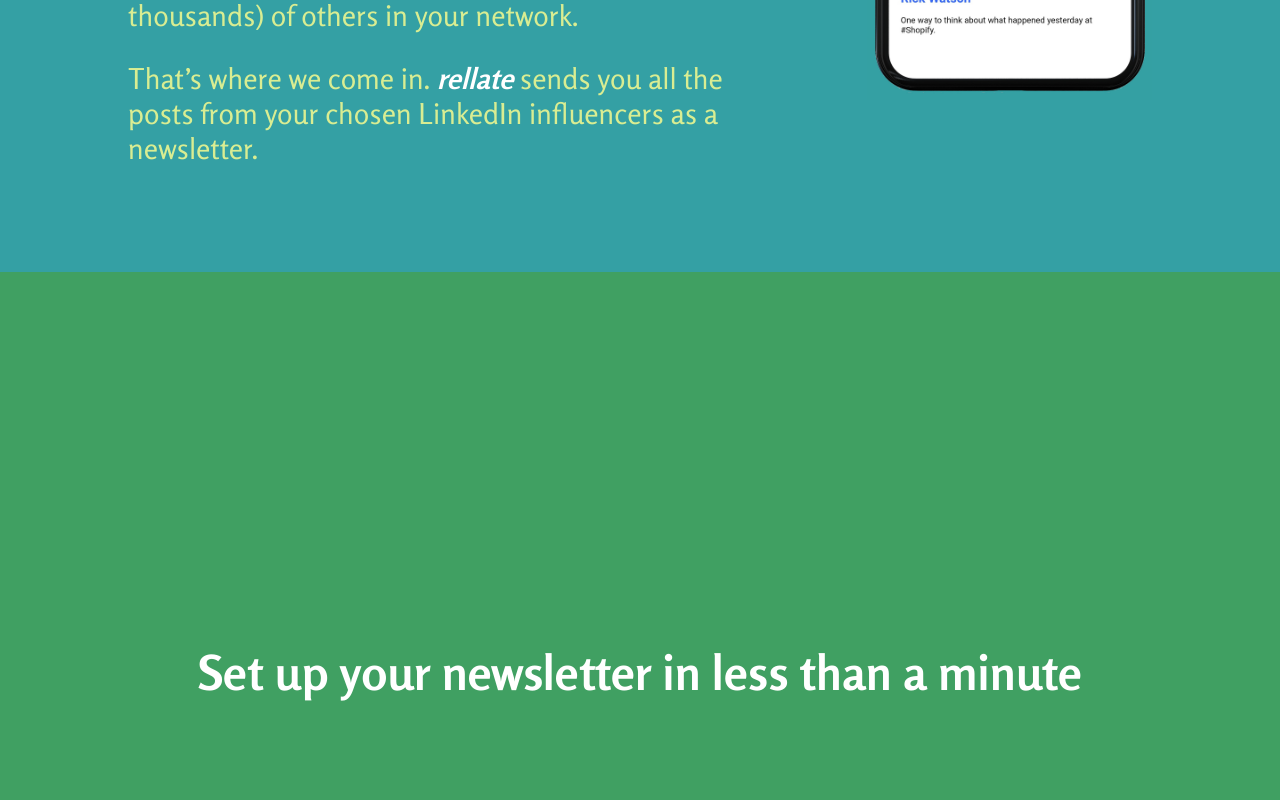
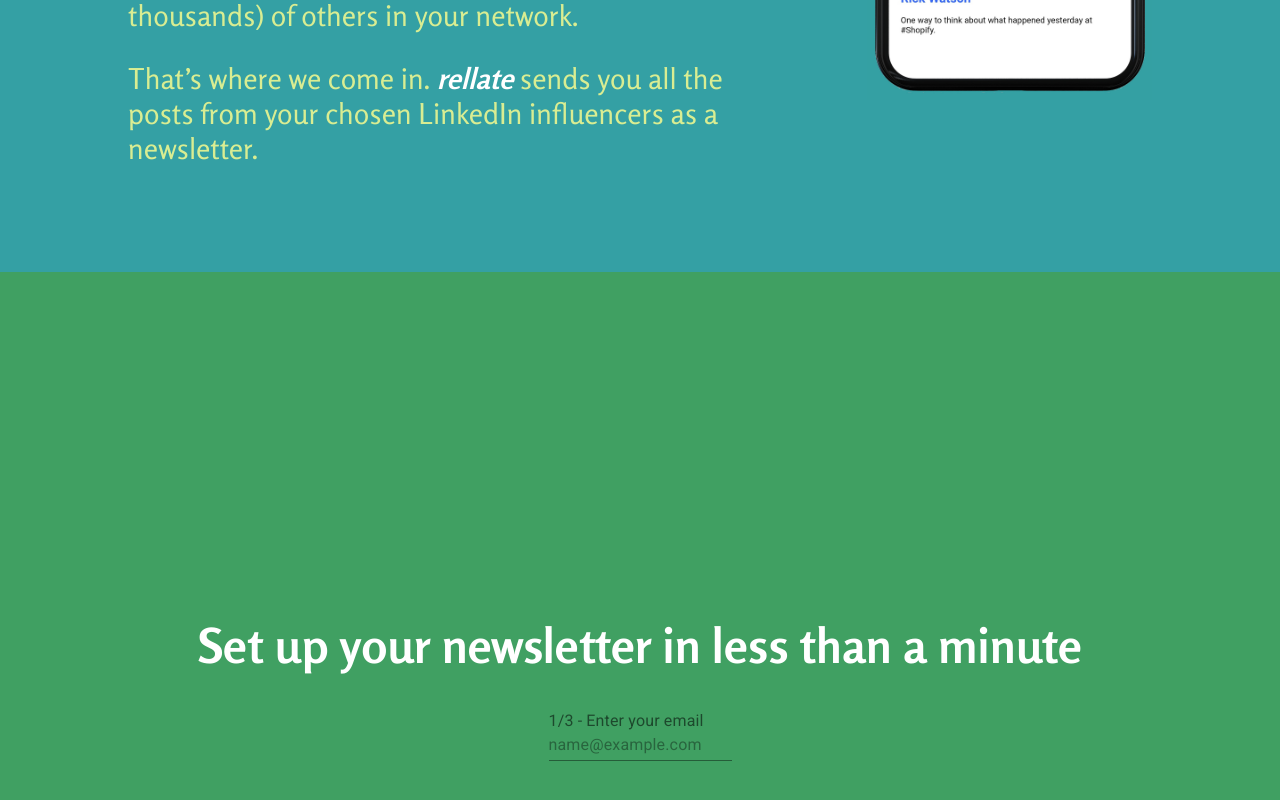
Before and after one commit to mihailthebuilder/rellate-frontend, a React (Create React App) app: page / in a window 1280 px wide. Shown: the part 666-1466 px from the top of the page. Built offline with nearby package versions, Linux system fonts and the light colour scheme.

Commit message:
material ui email input

```diff
--- a/public/index.html
+++ b/public/index.html
@@ -2,6 +2,10 @@
 <html lang="en">
   <head>
     <meta name="viewport" content="width=device-width, initial-scale=1.0" />
+    <link
+      rel="stylesheet"
+      href="https://fonts.googleapis.com/css?family=Roboto:300,400,500,700&display=swap"
+    />
   </head>
   <body>
     <noscript>You need to enable JavaScript to run this app.</noscript>
--- a/src/App/Form/index.tsx
+++ b/src/App/Form/index.tsx
@@ -1,11 +1,14 @@
 import * as React from "react";
+import { TextField, InputLabel } from "@material-ui/core";
+
 import "./index.scss";
 
 const Form: React.FC = () => (
   <section id="form" className="form">
     <h2>Set up your newsletter in less than a minute</h2>
     <form>
-      <div />
+      <InputLabel htmlFor="emailInput">1/3 - Enter your email</InputLabel>
+      <TextField id="emailInput" required placeholder="name@example.com" />
     </form>
   </section>
 );
```
